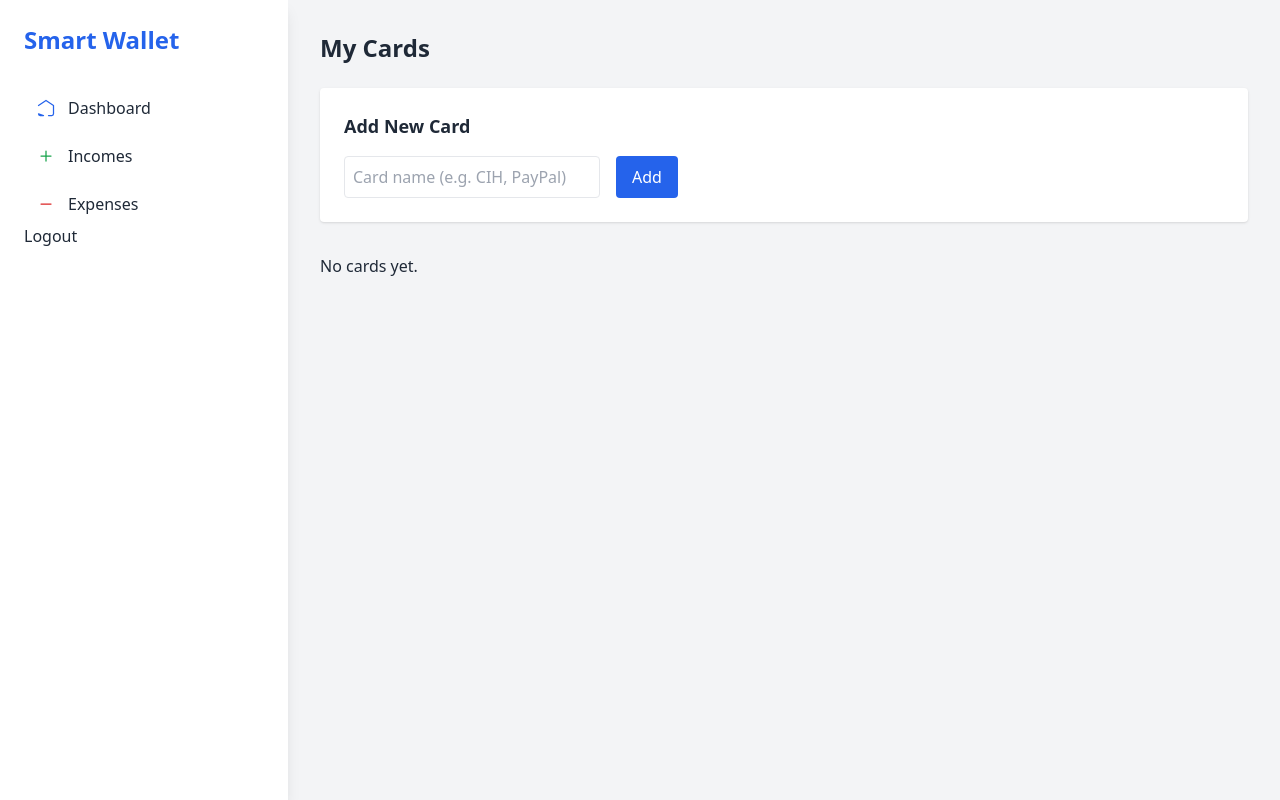
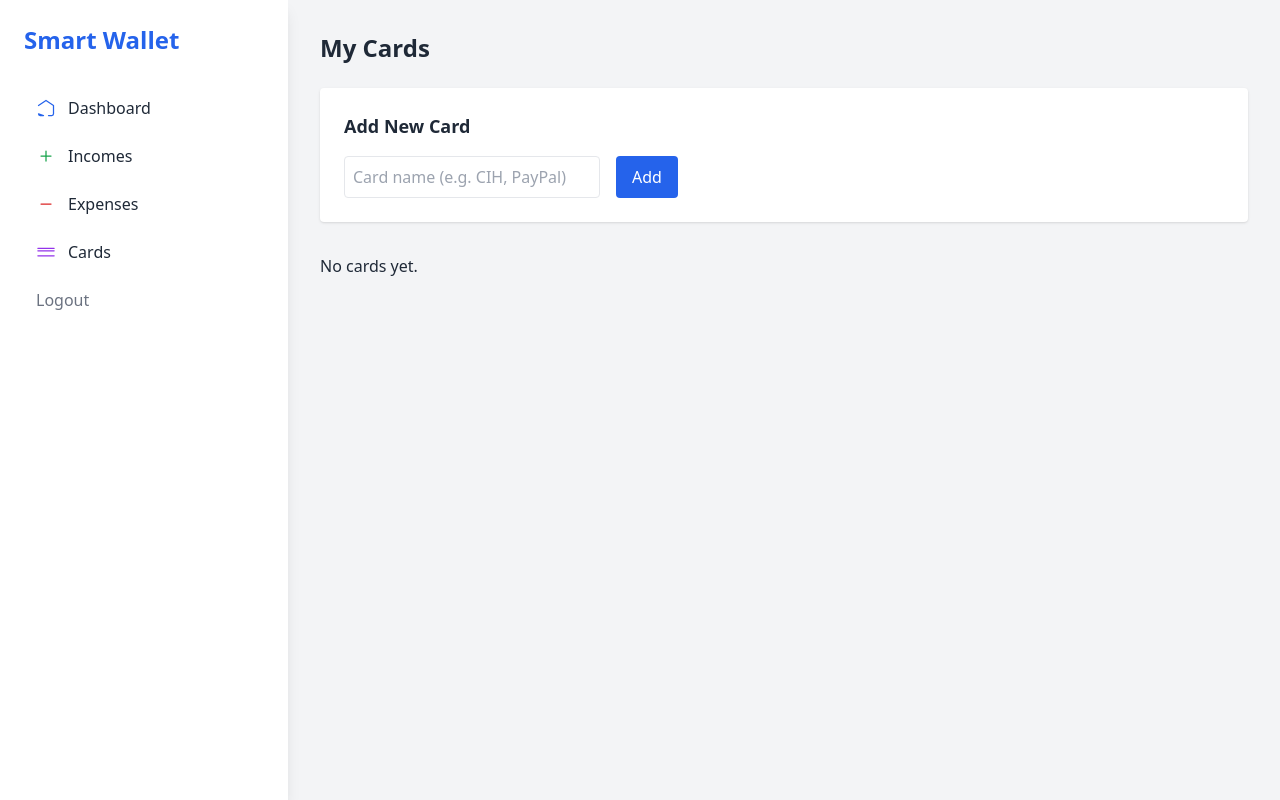
Before and after one commit to Parlog07/Income-Expenses-Tracker, a PHP site: page /Cards/index.php in a window 1280 px wide. Run offline with PHP 8.4, Linux system fonts and the light colour scheme; the visitor is signed in with stand-in values (Sample User, id 1); data that the repository does not hold is empty; some libraries are stand-ins or nearby versions.

Commit message:
display add cards btn on the side bar

```diff
--- a/Includes/layout.php
+++ b/Includes/layout.php
@@ -16,28 +16,51 @@
         <h1 class="text-2xl font-extrabold text-blue-600">Smart Wallet</h1>
       </a>
       <nav class="space-y-2">
+
   <a href="/php/Income-Expenses-Tracker/index.php"
      class="flex items-center gap-3 rounded px-3 py-2 hover:bg-blue-50">
-    <svg xmlns="http://www.w3.org/2000/svg" class="h-5 w-5 text-blue-600" fill="none" viewBox="0 0 24 24" stroke-width="1.5" stroke="currentColor">
-      <path stroke-linecap="round" stroke-linejoin="round" d="M3 9l9-6 9 6v10a2 2 0 01-2 2h-4m-6 0H5a2 2 0 01-2-2z" />
+    <svg xmlns="http://www.w3.org/2000/svg" class="h-5 w-5 text-blue-600" fill="none"
+         viewBox="0 0 24 24" stroke-width="1.5" stroke="currentColor">
+      <path stroke-linecap="round" stroke-linejoin="round"
+            d="M3 9l9-6 9 6v10a2 2 0 01-2 2h-4m-6 0H5a2 2 0 01-2-2z" />
     </svg>
     Dashboard
   </a>
+
   <a href="/php/Income-Expenses-Tracker/Incomes/index.php"
      class="flex items-center gap-3 rounded px-3 py-2 hover:bg-blue-50">
-    <svg xmlns="http://www.w3.org/2000/svg" class="h-5 w-5 text-green-600" fill="none" viewBox="0 0 24 24" stroke-width="1.5" stroke="currentColor">
-      <path stroke-linecap="round" stroke-linejoin="round" d="M12 6v6m0 0v6m0-6h6m-6 0H6" />
+    <svg xmlns="http://www.w3.org/2000/svg" class="h-5 w-5 text-green-600" fill="none"
+         viewBox="0 0 24 24" stroke-width="1.5" stroke="currentColor">
+      <path stroke-linecap="round" stroke-linejoin="round"
+            d="M12 6v6m0 0v6m0-6h6m-6 0H6" />
     </svg>
     Incomes
   </a>
+
   <a href="/php/Income-Expenses-Tracker/Expenses/index.php"
      class="flex items-center gap-3 rounded px-3 py-2 hover:bg-blue-50">
-    <svg xmlns="http://www.w3.org/2000/svg" class="h-5 w-5 text-red-600" fill="none" viewBox="0 0 24 24" stroke-width="1.5" stroke="currentColor">
+    <svg xmlns="http://www.w3.org/2000/svg" class="h-5 w-5 text-red-600" fill="none"
+         viewBox="0 0 24 24" stroke-width="1.5" stroke="currentColor">
       <path stroke-linecap="round" stroke-linejoin="round" d="M6 12h12" />
     </svg>
     Expenses
   </a>
-  <a href="auth/logout.php">Logout</a>
+
+  <!-- ✅ NEW CARDS BUTTON -->
+  <a href="/php/Income-Expenses-Tracker/Cards/index.php"
+     class="flex items-center gap-3 rounded px-3 py-2 hover:bg-blue-50">
+    <svg xmlns="http://www.w3.org/2000/svg" class="h-5 w-5 text-purple-600" fill="none"
+         viewBox="0 0 24 24" stroke-width="1.5" stroke="currentColor">
+      <path stroke-linecap="round" stroke-linejoin="round"
+            d="M2.25 7.5h19.5m-19.5 3h19.5m-19.5 6h19.5" />
+    </svg>
+    Cards
+  </a>
+
+  <a href="/php/Income-Expenses-Tracker/auth/logout.php"
+     class="flex items-center gap-3 rounded px-3 py-2 text-gray-500 hover:bg-red-50 hover:text-red-600">
+    Logout
+  </a>
 
 </nav>
     </aside>
```
